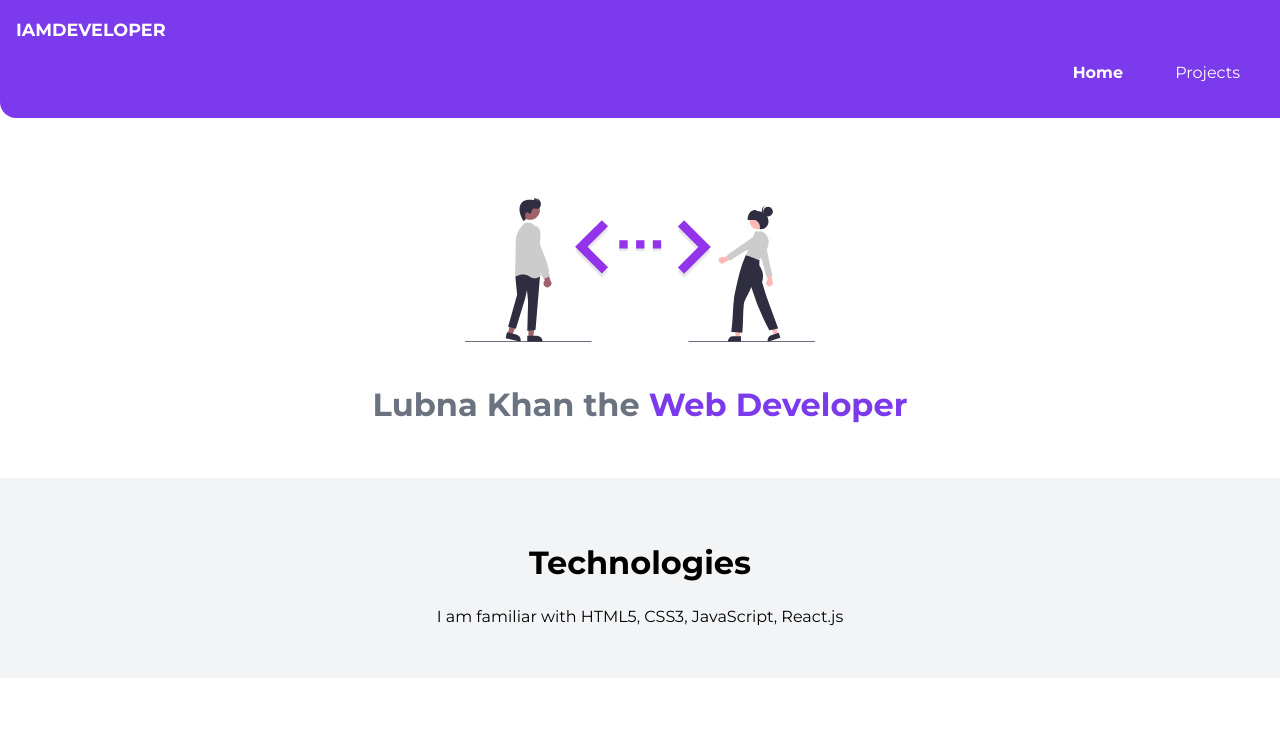
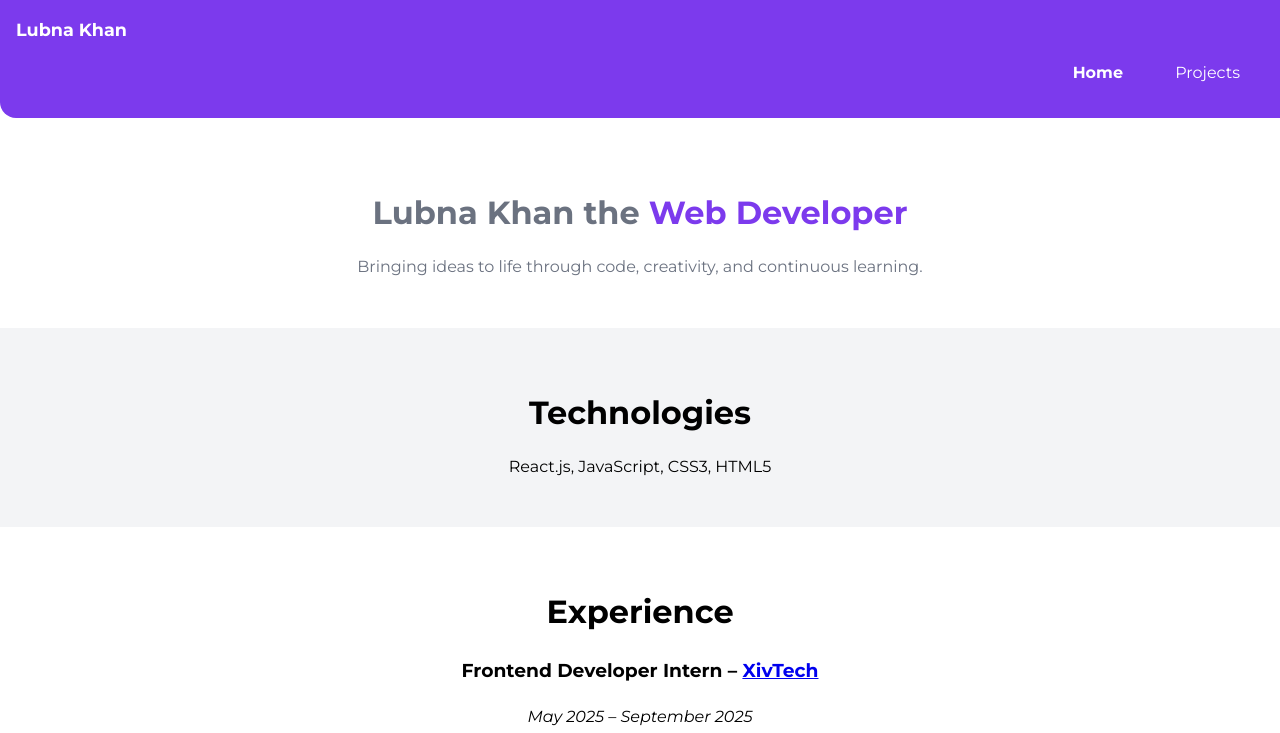
Before and after one commit to Khan-Lubna/Portfolio, a plain HTML site: page index.html in a window 1280 px wide. Shown: the top 733 px of the page. Drawn offline with Linux system fonts and the light colour scheme.

Commit message:
Add files via upload

```diff
--- a/index.html
+++ b/index.html
@@ -11,7 +11,7 @@
 <body>
   <nav class="navigation">
     <!-- This is Navbar section----------------------------- -->
-    <div class="nav-brand">IAMDEVELOPER</div>
+    <div class="nav-brand">Lubna Khan</div>
     <ul class="list-non-bullet nav-pills">
       <li class="list-item-inline">
         <a class="link link-active" href="/">Home</a>
@@ -24,15 +24,16 @@
 
   <!-- This is hero section---------------------------------- -->
   <header class="hero">
-    <img class="hero-img" src="./img.svg" />
+    <!-- <img class="hero-img" src="./img.svg" /> -->
     <h1 class="hero-heading">Lubna Khan the <span class="heading-inverted">Web Developer</span></h1>
+    <p class="intro">Bringing ideas to life through code, creativity, and continuous learning.</p>
   </header>
 
   <!-- This is Introduction----------------------------------- -->
   <section class="section ow">
     <div class="container container-center">
       <h1>Technologies</h1>
-      <p style="text-align: center;">I am familiar with HTML5, CSS3, JavaScript, React.js</p>
+      <p style="text-align: center;">React.js, JavaScript, CSS3, HTML5</p>
     </div>
   </section>
 
--- a/style.css
+++ b/style.css
@@ -7,8 +7,7 @@
 }
 
 body{
-    font-family: "Montserrat",
-    sans-serif;
+    font-family: "Montserrat", sans-serif;
     margin: 0px;
     font-size: 16px;
     line-height: 1.6;
@@ -26,7 +25,7 @@ small {
   margin-bottom: 1rem;
 }
 
-/* ALl Container Style */
+/* All Container Style */
 .container-center h1, .container-center p {
   text-align: center;
 }
@@ -90,7 +89,7 @@ hr{
 /* Hero section Style */
 .hero{
   padding: 2rem;
-  padding-top: 5rem;
+  padding-top: 2rem;
 }
 .hero .hero-img{
   max-width: 350px;
@@ -104,6 +103,10 @@ hr{
 }
 .hero .hero-heading .heading-inverted{
   color: var(--primary-color);
+}
+.hero .intro {
+  color:var(--dark-gray);
+  text-align: center;
 }
 
 /* Sections Style */
```
